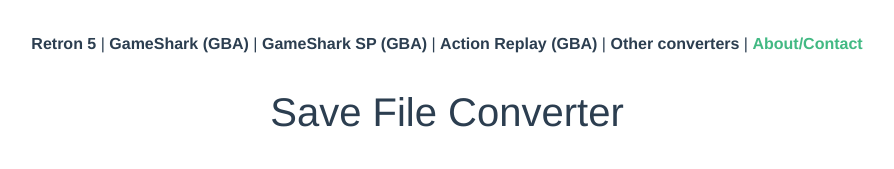
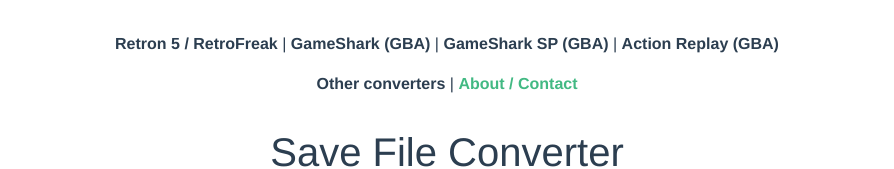
Before and after one commit to euan-forrester/save-file-converter, a Vue app in the folder frontend/: page /#/about in a window 1280 px wide. Shown: the top 169 px of the page, without its empty margins (193-1087 px from the left). Built offline with nearby package versions, Linux system fonts and the light colour scheme; what vue-mq would draw is missing.

Commit message:
Updates for Google (#24)
* Put upper tabs in 2 rows for readability and to prep for adding Troubleshooting tab

* Add RetroFreak to list of formats along top row

* Added some info for Google: site description and sitemap

Co-authored-by: Euan <euan_forrester@hotmail.com>

```diff
--- a/frontend/public/index.html
+++ b/frontend/public/index.html
@@ -4,6 +4,8 @@
     <meta charset="utf-8">
     <meta http-equiv="X-UA-Compatible" content="IE=edge">
     <meta name="viewport" content="width=device-width,initial-scale=1.0">
+    <meta name="robots" content="max-image-preview:none">
+    <meta name="description" content="Converts save files for retro consoles between different formats. Formats include Retron 5, RetroFreak, GameShark, GameShark SP, and Action Replay." />
     <link rel="apple-touch-icon" sizes="180x180" href="<%= BASE_URL %>apple-touch-icon.png">
     <link rel="icon" type="image/png" sizes="32x32" href="<%= BASE_URL %>favicon-32x32.png">
     <link rel="icon" type="image/png" sizes="16x16" href="<%= BASE_URL %>favicon-16x16.png">
--- a/frontend/src/App.vue
+++ b/frontend/src/App.vue
@@ -1,12 +1,20 @@
 <template>
   <div id="app">
     <div id="nav">
-      <router-link to="/retron-5">Retron 5</router-link> |
-      <router-link to="/gameshark">GameShark (GBA)</router-link> |
-      <router-link to="/gameshark-sp">GameShark SP (GBA)</router-link> |
-      <router-link to="/action-replay">Action Replay (GBA)</router-link> |
-      <router-link to="/other-converters">Other converters</router-link> |
-      <router-link to="/about">About/Contact</router-link>
+      <b-row>
+        <b-col class="nav-row">
+          <router-link to="/retron-5">Retron&nbsp;5&nbsp;/&nbsp;RetroFreak</router-link> |
+          <router-link to="/gameshark">GameShark (GBA)</router-link> |
+          <router-link to="/gameshark-sp">GameShark SP (GBA)</router-link> |
+          <router-link to="/action-replay">Action Replay (GBA)</router-link>
+        </b-col>
+      </b-row>
+      <b-row>
+        <b-col>
+          <router-link to="/other-converters">Other converters</router-link> |
+          <router-link to="/about">About&nbsp;/&nbsp;Contact</router-link>
+        </b-col>
+      </b-row>
     </div>
     <router-view/>
     <mq-layout :mq="['xs', 'sm']">
@@ -37,6 +45,10 @@
   color: #42b983;
 }
 
+.nav-row {
+  padding-bottom: 1em;
+}
+
 .footer {
   min-height: 7em;
 }
```
Also changed, not shown: frontend/public/robots.txt (added), frontend/public/sitemap.txt (added).
